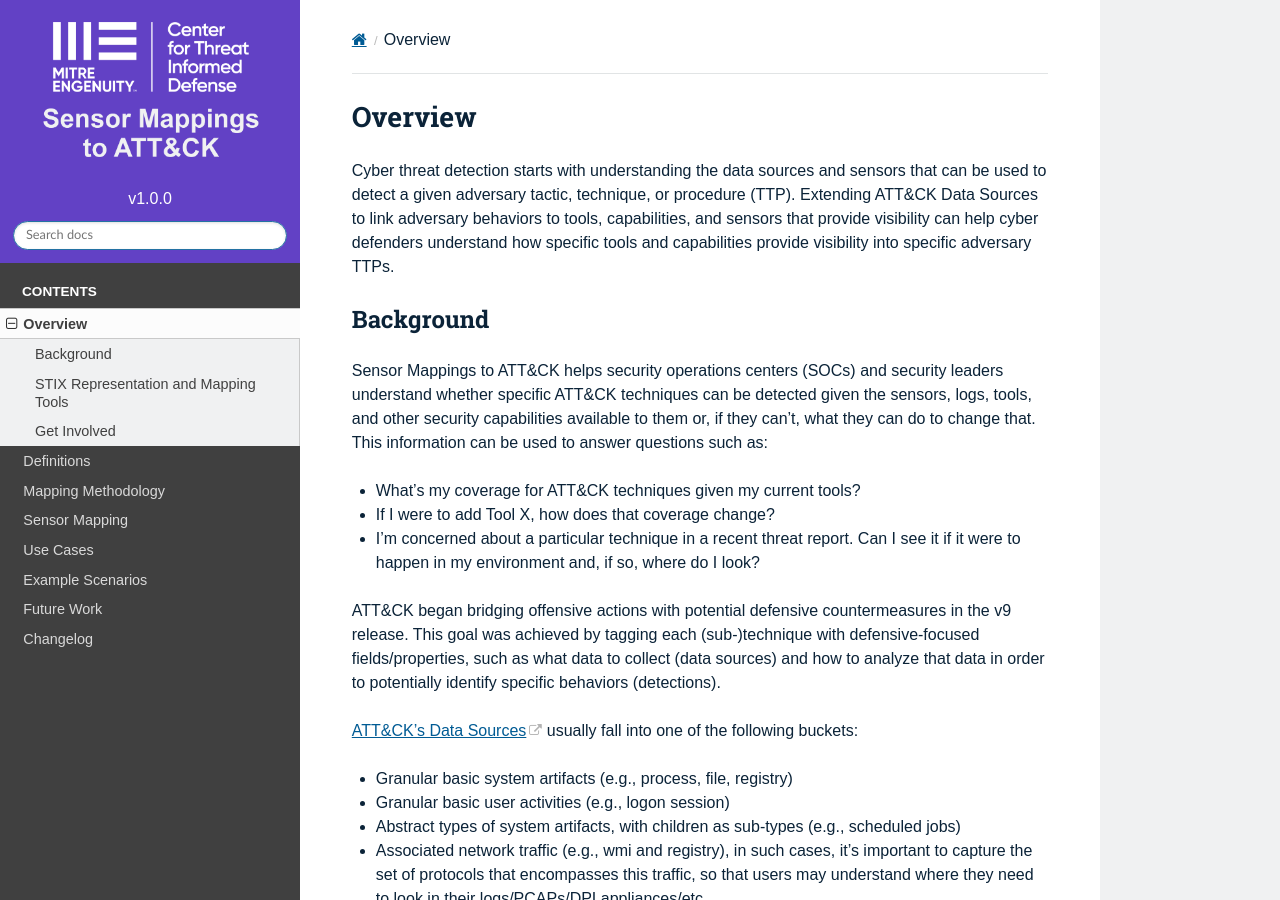
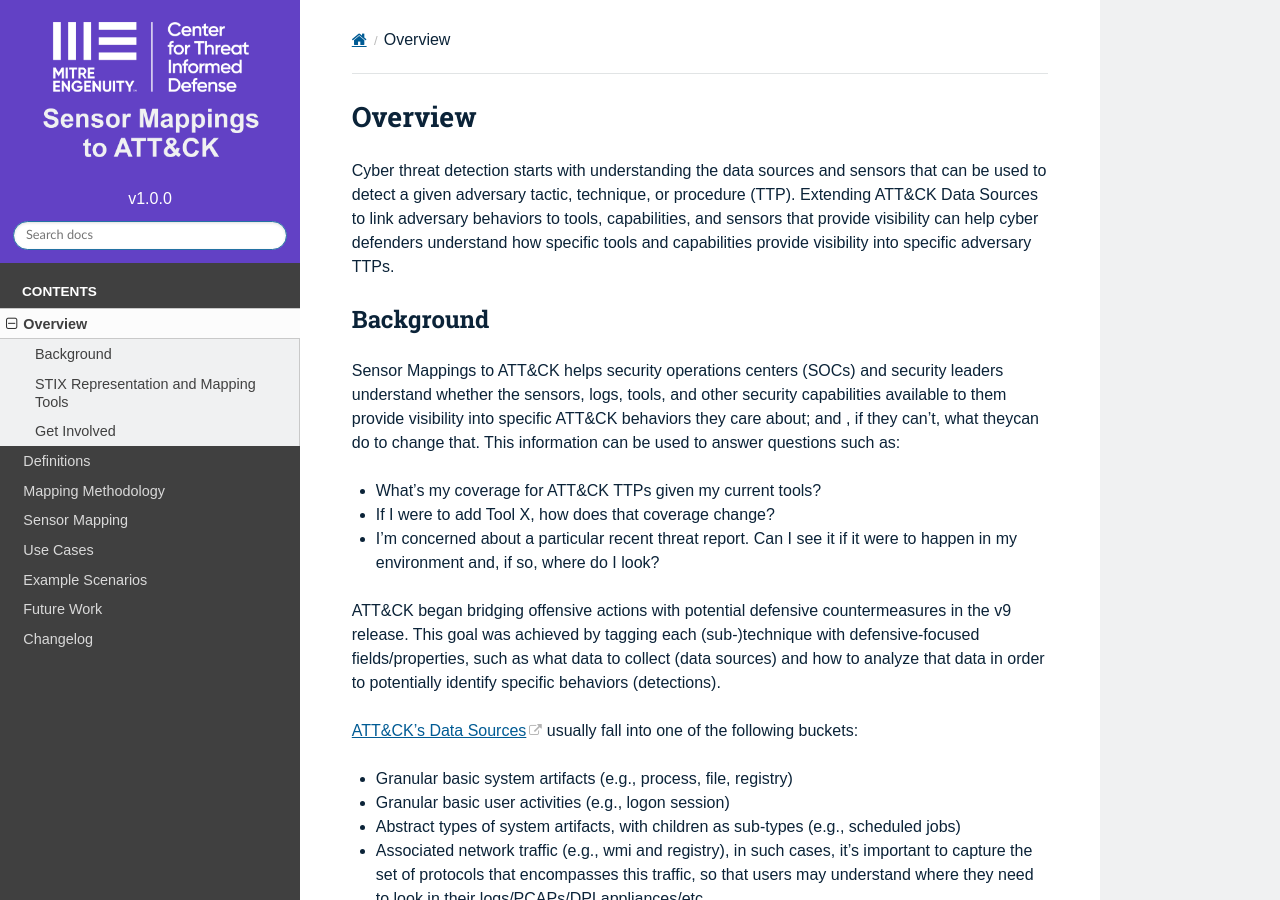
Before and after one commit to center-for-threat-informed-defense/sensor-mappings-to-attack, a Sphinx documentation site: the page built from docs/overview.rst, in a window 1280 px wide and 900 px high. Built offline with Sphinx 7.4.7 and the Read the Docs theme 2.0.0, drawn with Linux system fonts in a browser that asks for light colours; pages that are not in the unit, such as notebooks, are missing from menus.

Commit message:
Updated overview bullet list

```diff
--- a/docs/overview.rst
+++ b/docs/overview.rst
@@ -12,14 +12,13 @@
 ----------
 
 Sensor Mappings to ATT&CK helps security operations centers (SOCs) and security leaders
-understand whether specific ATT&CK techniques can be detected given the sensors, logs,
-tools, and other security capabilities available to them or, if they can't, what they
-can do to change that. This information can be used to answer questions such as:
+understand whether the sensors, logs, tools, and other security capabilities available to
+them provide visibility into specific ATT&CK behaviors they care about; and , if they can't,
+what theycan do to change that. This information can be used to answer questions such as:
 
-- What's my coverage for ATT&CK techniques given my current tools?
+- What's my coverage for ATT&CK TTPs given my current tools?
 - If I were to add Tool X, how does that coverage change?
-- I'm concerned about a particular technique in a recent threat report. Can I see it if
-  it were to happen in my environment and, if so, where do I look?
+- I'm concerned about a particular recent threat report. Can I see it if it were to happen in my environment and, if so, where do I look?
 
 ATT&CK began bridging offensive actions with potential defensive countermeasures in the v9 release. This
 goal was achieved by tagging each (sub-)technique with defensive-focused fields/properties, such as what
```
Also changed, not shown: docs/levels/index.rst (+5 -4 lines).
